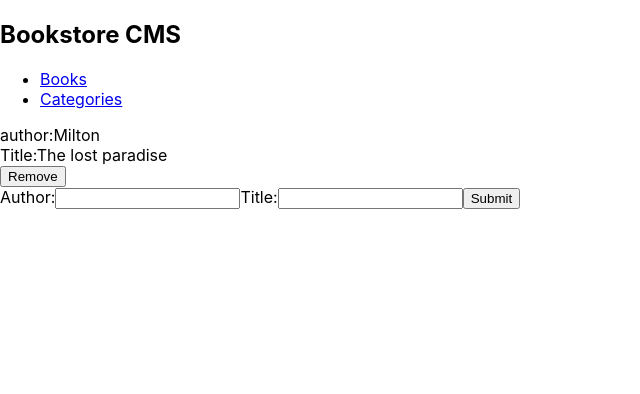
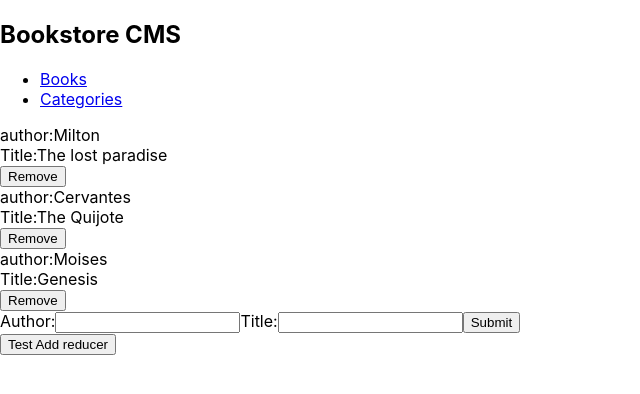
Before and after one commit to edahigure/bookstore, a React (Create React App) app: page /books in a window 1280 px wide. Shown: the top 394 px of the page, without its empty margins (0-640 px from the left). Built offline with nearby package versions, Linux system fonts and the light colour scheme.

Commit message:
Set up bookSlice and   categoriesSlice

```diff
--- a/package.json
+++ b/package.json
@@ -3,12 +3,15 @@
   "version": "0.1.0",
   "private": true,
   "dependencies": {
+    "@reduxjs/toolkit": "^1.9.3",
     "@testing-library/jest-dom": "^5.16.5",
     "@testing-library/react": "^13.4.0",
     "@testing-library/user-event": "^13.5.0",
+    "immer": "^9.0.19",
     "prop-types": "^15.8.1",
     "react": "^18.2.0",
     "react-dom": "^18.2.0",
+    "react-redux": "^8.0.5",
     "react-router-dom": "^6.8.1",
     "react-scripts": "5.0.1",
     "web-vitals": "^2.1.4"
--- a/src/components/Book.js
+++ b/src/components/Book.js
@@ -1,7 +1,10 @@
 import PropTypes from 'prop-types';
+import { useDispatch } from 'react-redux';
+import { removeBook } from '../redux/books/booksSlice';
 
 export default function Book(props) {
-  const { author, title } = props;
+  const { author, title, id } = props;
+  const dispatch = useDispatch();
   return (
     <div>
       <div>
@@ -12,7 +15,14 @@ export default function Book(props) {
         Title:
         {title}
       </div>
-      <button type="submit"> Remove </button>
+      <button
+        type="submit"
+        onClick={() => {
+          dispatch(removeBook({ id }));
+        }}
+      >
+        Remove
+      </button>
     </div>
   );
 }
@@ -32,3 +42,11 @@ Book.propTypes = {
 Book.defaultProps = {
   title: 'none',
 };
+
+Book.propTypes = {
+  id: PropTypes.number,
+};
+
+Book.defaultProps = {
+  id: 0,
+};
--- a/src/index.js
+++ b/src/index.js
@@ -2,15 +2,19 @@ import React from 'react';
 import ReactDOM from 'react-dom/client';
 import { BrowserRouter } from 'react-router-dom';
 import './index.css';
+import { Provider } from 'react-redux';
+import store from './redux/store';
 import App from './App';
 import reportWebVitals from './reportWebVitals';
 
 const root = ReactDOM.createRoot(document.getElementById('root'));
 root.render(
   <React.StrictMode>
-    <BrowserRouter>
-      <App />
-    </BrowserRouter>
+    <Provider store={store}>
+      <BrowserRouter>
+        <App />
+      </BrowserRouter>
+    </Provider>
   </React.StrictMode>,
 );
 
--- a/src/pages/Books.js
+++ b/src/pages/Books.js
@@ -1,10 +1,27 @@
+import { useDispatch, useSelector } from 'react-redux';
 import Book from '../components/Book';
+import { addBook } from '../redux/books/booksSlice';
 
 export default function Books() {
+  const dispatch = useDispatch();
+  const { bookList } = useSelector((store) => store.book);
+
+  const myBooks = [];
+  for (let i = 0; i < bookList.length; i += 1) {
+    const str = `book${i}`;
+    myBooks.push(<Book
+      key={str}
+      author={bookList[i].author}
+      title={bookList[i].title}
+      id={bookList[i].id}
+    />);
+  }
+
   return (
     <>
+
       <div>
-        <Book author="Milton" title="The lost paradise" />
+        {myBooks}
       </div>
 
       <form>
@@ -20,6 +37,16 @@ export default function Books() {
 
         <button type="submit">Submit</button>
       </form>
+      <button
+        type="button"
+        id="test_button"
+        onClick={() => {
+          dispatch(addBook({ id: 1, author: 'autor-1', title: 'title-1' }));
+        }}
+      >
+        {' '}
+        Test Add reducer
+      </button>
     </>
   );
 }
--- /dev/null
+++ b/src/redux/books/booksSlice.js
@@ -0,0 +1,46 @@
+import { createSlice, current } from '@reduxjs/toolkit';
+
+const initialState = {
+  bookList: [{
+    id: 0,
+    author: 'Milton',
+    title: 'The lost paradise',
+  },
+  {
+    id: 1,
+    author: 'Cervantes',
+    title: 'The Quijote',
+  },
+  {
+    id: 3,
+    author: 'Moises',
+    title: 'Genesis',
+  },
+  ],
+  id: 2,
+};
+/* eslint no-param-reassign: "error" */
+const bookSlice = createSlice({
+  name: 'book',
+  initialState,
+  reducers: {
+    addBook: (state, { payload }) => {
+      console.log('payload', payload);
+      state.bookList.push(payload);
+      state.id += 1;
+      console.log('id', state.id);
+      console.log('state', current(state.bookList));
+    },
+    removeBook: (state, action) => {
+      const { id } = action.payload;
+      state.bookList = state.bookList.filter((item) => item.id !== id);
+      state.id -= 1;
+      console.log('ID', id);
+      console.log('payload', action.payload);
+      console.log('state', state.bookList);
+    },
+  },
+});
+
+export const { addBook, removeBook } = bookSlice.actions;
+export default bookSlice.reducer;
--- /dev/null
+++ b/src/redux/categories/categoriesSlice.js
@@ -0,0 +1,23 @@
+import { createSlice } from '@reduxjs/toolkit';
+
+const initialState = {
+  categoriesList: [],
+  status: false,
+  msg: '',
+};
+/* eslint no-param-reassign: "error" */
+
+const categoriesSlice = createSlice({
+  name: 'categories',
+  initialState,
+  reducers: {
+    checkStatus: (state) => {
+      if (state.status === false) {
+        state.msg = 'under construction';
+      }
+    },
+  },
+});
+
+export const { checkStatus } = categoriesSlice.actions;
+export default categoriesSlice.reducer;
--- /dev/null
+++ b/src/redux/store.js
@@ -0,0 +1,12 @@
+import { configureStore } from '@reduxjs/toolkit';
+import bookReducer from './books/booksSlice';
+import categoriesReducer from './categories/categoriesSlice';
+
+const store = configureStore({
+  reducer: {
+    book: bookReducer,
+    categories: categoriesReducer,
+  },
+});
+
+export default store;
```
Also changed, not shown: 1 other file (tests, documents, lock files or other folders).
